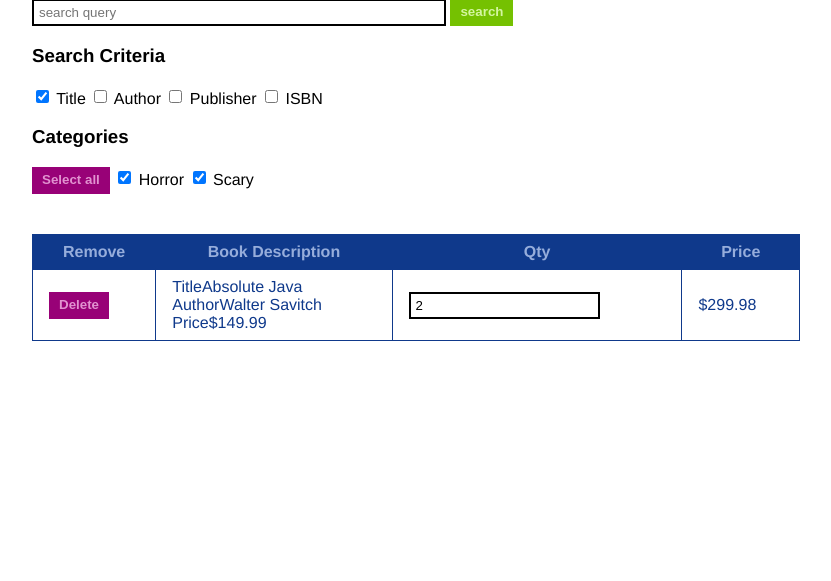
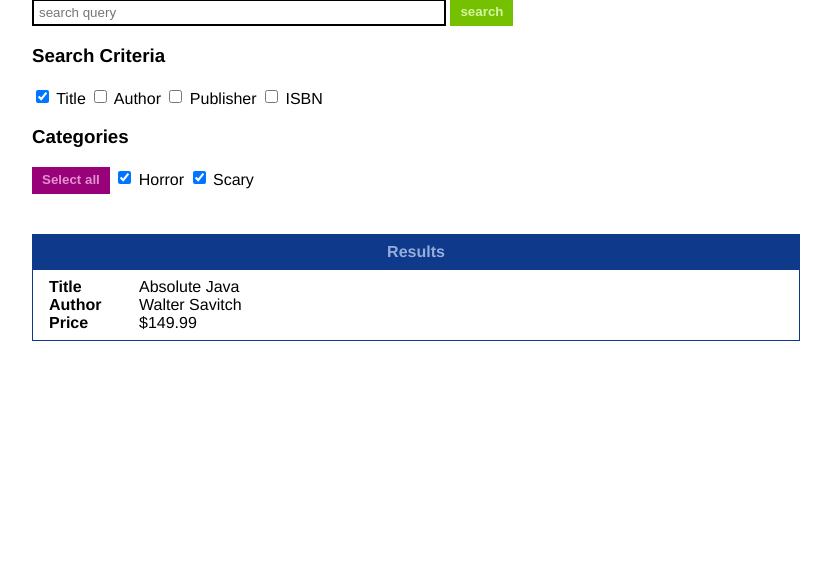
Before and after one commit to power-cosmic/cosc571_database_project, a PHP site: page /search.php?query=1 in a window 1280 px wide. Shown: the part 131-712 px from the top of the page, without its empty margins (224-1055 px from the left). Run offline with PHP 8.4, Linux system fonts and the light colour scheme; the visitor is signed in with stand-in values (Sample User, id 1).

Commit message:
Remove unneeded columns from search results

```diff
--- a/search.php
+++ b/search.php
@@ -5,7 +5,7 @@ include_once 'admin/php/displays.php';
 ?>
 <!doctype html>
 <html>
-  <?=createBasicHead('Search Results', 'search')?>
+  <?=createBasicHead('Search Results', 'search', ['book_table.css'])?>
   <body>
 
     <div id="container">
@@ -48,10 +48,7 @@ include_once 'admin/php/displays.php';
         <div id="search-results" class="centered box">
           <table id="books-in-cart" class="wide">
             <tr>
-              <th>Remove</th>
-              <th>Book Description</th>
-              <th>Qty</th>
-              <th>Price</th>
+              <th>Results</th>
             </tr>
 
             <!-- TODO: generate rows from db -->
@@ -67,10 +64,7 @@ include_once 'admin/php/displays.php';
               ]
             ?>
             <tr>
-              <td class="book-info"><input type="submit" class="purple button" value="Delete" name="delete <?=$book['id']?>">
               <td class="book-info"><?=generateBookInfo($book)?></td>
-              <td class="book-info"><input type="text" name="quantity" class="quantity-box" value="<?=$book['quantity']?>"></td>
-              <td class="book-info">$<?=$book['price']*$book['quantity']?></td>
             </tr>
 
           </table>
```
